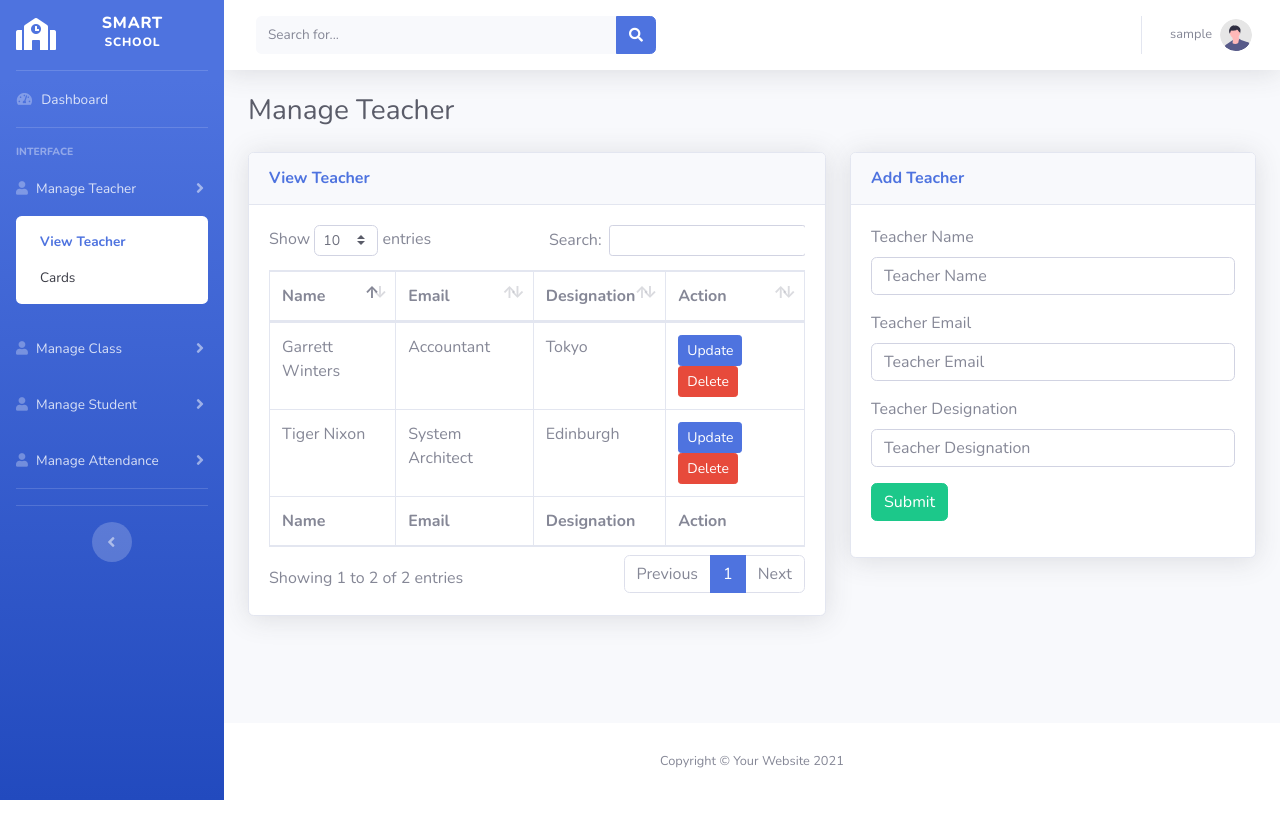
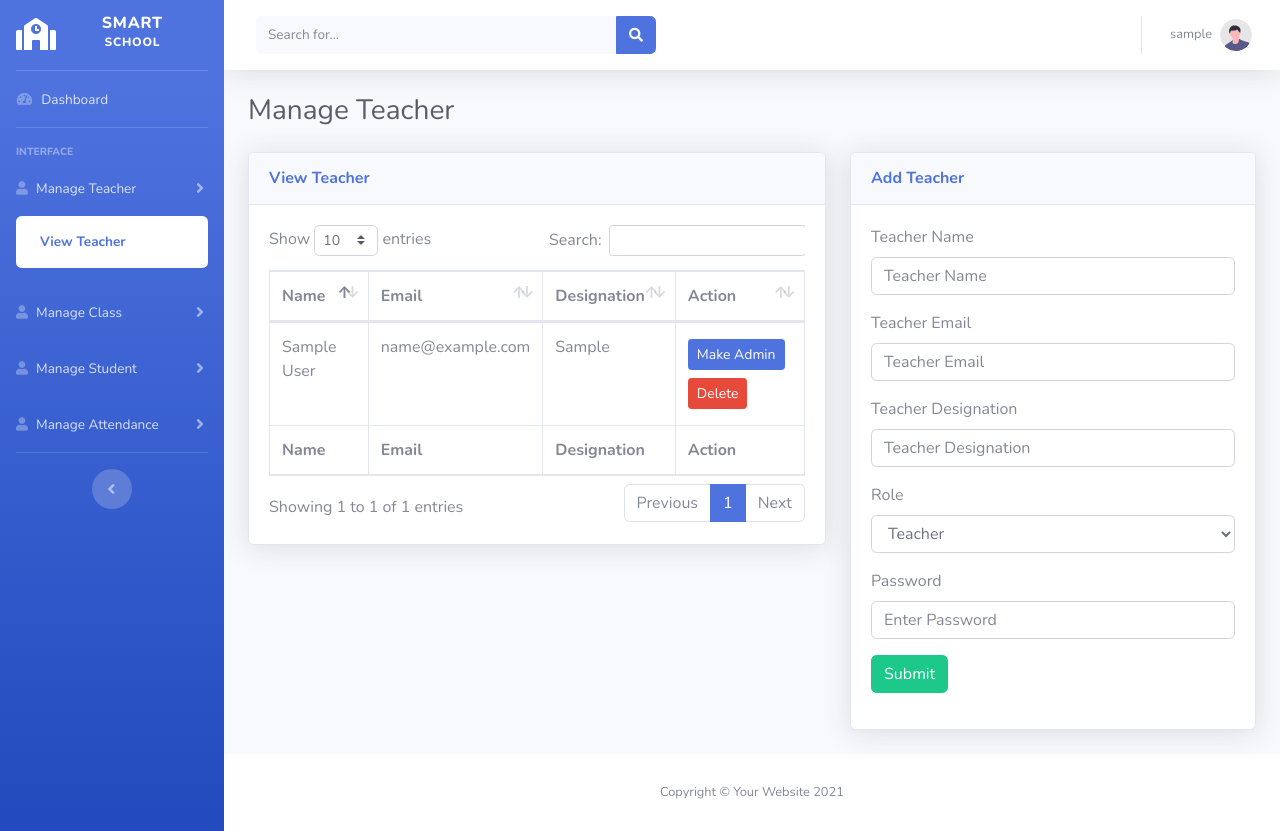
Before and after one commit to DEV-ASHANAUR/attendance-management-system, a PHP site: page /view-teacher.php in a window 1280 px wide. Before the commit the page ends 800 px from the top, so only its background shows below. Run offline with PHP 8.4, Linux system fonts and the light colour scheme; the visitor is signed in with stand-in values (Sample User, id 1); tables that the repository leaves empty or names only in its code hold one stand-in row (values such as "Sample post"); some libraries are stand-ins or nearby versions.

Commit message:
manage teacher functionality done

```diff
--- a/Flash_data.php
+++ b/Flash_data.php
@@ -27,17 +27,17 @@
             }
             $_SESSION['msg']['pass_error'] = $msg;
         }
-        public static function import_succ($msg){
+        public static function addTeacher($msg){
             if(!isset($_SESSION['msg'])){
                 $_SESSION['msg'] = array();
             }
-            $_SESSION['msg']['import'] = $msg;
+            $_SESSION['msg']['addTeacher'] = $msg;
         }
-        public static function import_error($msg){
+        public static function teacherError($msg){
             if(!isset($_SESSION['msg'])){
                 $_SESSION['msg'] = array();
             }
-            $_SESSION['msg']['import_error'] = $msg;
+            $_SESSION['msg']['teacher_error'] = $msg;
         }
     }
 
--- a/header.php
+++ b/header.php
@@ -82,7 +82,7 @@ if(!isset($_SESSION['user_id'])){
                     <div class="bg-white py-2 collapse-inner rounded">
                         <!-- <h6 class="collapse-header">Custom Components:</h6> -->
                         <a class="collapse-item <?php if($sub_page == 'view_teacher'){echo 'active';}?>" href="view-teacher.php">View Teacher</a>
-                        <a class="collapse-item" href="cards.html">Cards</a>
+
                     </div>
                 </div>
             </li>
@@ -130,7 +130,7 @@ if(!isset($_SESSION['user_id'])){
             </li>
 
             <!-- Divider -->
-            <hr class="sidebar-divider">
+            <!-- <hr class="sidebar-divider"> -->
 
 
 
--- a/login.php
+++ b/login.php
@@ -56,8 +56,8 @@
                                                     </button>
                                                 </div>
                                             <?php
-                                            }
-                                        ?>
+                                        }
+                                    ?>
                                     <div class="text-center">
                                         <h1 class="h4 text-gray-900 mb-4">Welcome Back!</h1>
                                     </div>
--- a/main.php
+++ b/main.php
@@ -61,6 +61,48 @@
                 return false;
             }
         }
+        //add teacher
+        public function addTeacher($name,$email,$designation,$role,$password){
+            $this->sql = "INSERT INTO `teacher`(`t_name`, `t_email`, `t_designation`, `password`, `role`) VALUES ('$name','$email','$designation','$password','$role')";
+            $this->result = $this->con->query($this->sql);
+            if($this->result == true){
+                return true;
+            }else{
+                return false;
+            }
+        }
+        //view all teacer
+        public function viewTeacher(){
+            $this->sql = "SELECT * FROM `teacher`";
+            $this->result = $this->con->query($this->sql);
+            if($this->result == true){
+                return $this->result;
+            }else{
+                return false;
+            }
+        }
+        //delete teacher
+        public function teacherDelete($id){
+            $id =$id;
+            $this->sql = "DELETE FROM `teacher` WHERE t_id = '$id'";
+            $this->result = $this->con->query($this->sql);
+            if($this->result){
+                return true;
+            }else{
+                return false;
+            }
+        }
+        //make and undo admin
+        public function makeAdmin($id,$role){
+            $this->sql = "UPDATE `teacher` SET `role`='$role' WHERE t_id = $id";
+            $this->result = $this->con->query($this->sql);
+            if($this->result){
+                return true;
+            }else{
+                return false;
+            }
+        }
+
     }
 
     // $obj = new Main();
--- a/view-teacher.php
+++ b/view-teacher.php
@@ -1,7 +1,14 @@
 <?php
-$page = "manage_teacher";
-$sub_page = "view_teacher";
+    $page = "manage_teacher";
+    $sub_page = "view_teacher";
     include("header.php");
+    include "main.php";
+    $obj = new Main();
+
+    $data = $obj->viewTeacher();
+
+
+
 ?>
 
 <!-- Begin Page Content -->
@@ -17,6 +24,24 @@ $sub_page = "view_teacher";
                 <div class="card-header py-3">
                     <h6 class="m-0 font-weight-bold text-primary">View Teacher</h6>
                 </div>
+                <?php
+                    if(isset($_SESSION['msg']['addTeacher'])){
+                        ?>
+                            <script type="text/javascript">
+                                toastr.success("<?php echo Flass_data::show_error();?>");
+                            </script>
+                        <?php
+                        }
+                    ?>
+                    <?php
+                    if(isset($_SESSION['msg']['teacher_error'])){
+                        ?>
+                            <script type="text/javascript">
+                                toastr.error("<?php echo Flass_data::show_error();?>");
+                            </script>
+                        <?php
+                    }
+                ?>
                 <div class="card-body">
                     <div class="table-responsive">
                         <table class="table table-bordered" id="dataTable" width="100%" cellspacing="0">
@@ -37,25 +62,43 @@ $sub_page = "view_teacher";
                                 </tr>
                             </tfoot>
                             <tbody>
-                                <tr>
-                                    <td>Tiger Nixon</td>
-                                    <td>System Architect</td>
-                                    <td>Edinburgh</td>
-                                    <td>
-                                        <a href="#" class="btn btn-sm btn-primary">Update</a>
-                                        <a href="#" class="btn btn-sm btn-danger">Delete</a>
-                                    </td>
-                                </tr>
-                                <tr>
-                                    <td>Garrett Winters</td>
-                                    <td>Accountant</td>
-                                    <td>Tokyo</td>
-                                    <td>
-                                        <a href="#" class="btn btn-sm btn-primary">Update</a>
-                                        <a href="#" class="btn btn-sm btn-danger">Delete</a>
-                                    </td>
-                                </tr>
+                                <?php
+                                    if($data->num_rows > 0){
+                                        while($row = $data->fetch_object()){
+                                            ?>
+                                            <tr>
+                                                <td><?php echo $row->t_name ?></td>
+                                                <td><?php echo $row->t_email ?></td>
+                                                <td>
+                                                    <?php echo $row->t_designation ?>
+                                                    <?php
+                                                        if($row->role == 1){
+                                                            ?>
+                                                            <span class="text-danger">*</span>
+                                                            <?php
+                                                        }
+                                                    ?>
 
+                                                </td>
+                                                <td>
+                                                    <?php
+                                                        if($row->role == 1){
+                                                            ?>
+                                                                <a onclick="javascript: return confirm('Are You Sure?');" href="make-admin.php?id=<?php echo $row->t_id;?>&role=<?php echo $row->role;?>" class="btn btn-sm btn-primary my-1">Undo</a>
+                                                            <?php
+                                                        }else{
+                                                            ?>
+                                                                <a onclick="javascript: return confirm('Are You Sure?');" href="make-admin.php?id=<?php echo $row->t_id;?>&role=<?php echo $row->role;?>" class="btn btn-sm btn-primary my-1">Make Admin</a>
+                                                            <?php
+                                                        }
+                                                    ?>
+                                                    <a onclick="javascript: return confirm('Are You Sure You Want To Delete This Data?');" href="teacher-delete.php?id=<?php echo $row->t_id;?>" class="btn btn-sm btn-danger my-1">Delete</a>
+                                                </td>
+                                            </tr>
+                                            <?php
+                                        }
+                                    }
+                                ?>
                             </tbody>
                         </table>
                     </div>
@@ -68,21 +111,33 @@ $sub_page = "view_teacher";
                     <h6 class="m-0 font-weight-bold text-primary">Add Teacher</h6>
                 </div>
                 <div class="card-body">
-                    <form action="" method="post">
+                    <form action="add-teacher.php" autocomplete="off" method="post">
                         <div class="form-group">
                             <label for="name">Teacher Name</label>
-                            <input type="text"  class="form-control" placeholder="Teacher Name" />
+                            <input type="text" name="name" class="form-control" placeholder="Teacher Name" />
                         </div>
                         <div class="form-group">
                             <label for="name">Teacher Email</label>
-                            <input type="text"  class="form-control" placeholder="Teacher Email" />
+                            <input type="text" autocomplete="false" name="email" class="form-control" placeholder="Teacher Email" />
                         </div>
                         <div class="form-group">
-                            <label for="name">Teacher Designation</label>
-                            <input type="text"  class="form-control" placeholder="Teacher Designation" />
+                            <label for="">Teacher Designation</label>
+                            <input type="text" name="designation" class="form-control" placeholder="Teacher Designation" />
                         </div>
                         <div class="form-group">
-                            <input type="submit"  class="btn btn-success"  />
+                            <label for="name">Role</label>
+                            <select name="role" class="form-control" id="">
+                                <option value="0" selected>Teacher</option>
+                                <option value="1">Teacher & Modarator</option>
+                            </select>
+                        </div>
+                        <div class="form-group">
+                            <label for="name">Password</label>
+                            <input type="password" autocomplete="false" name="password" class="form-control" placeholder="Enter Password" />
+                        </div>
+
+                        <div class="form-group">
+                            <input type="submit" name="submit" class="btn btn-success"  />
                         </div>
                     </form>
                 </div>
```
Also changed, not shown: add-teacher.php (added, +24 -0 lines), make-admin.php (added, +22 -0 lines), teacher-delete.php (added, +14 -0 lines).
